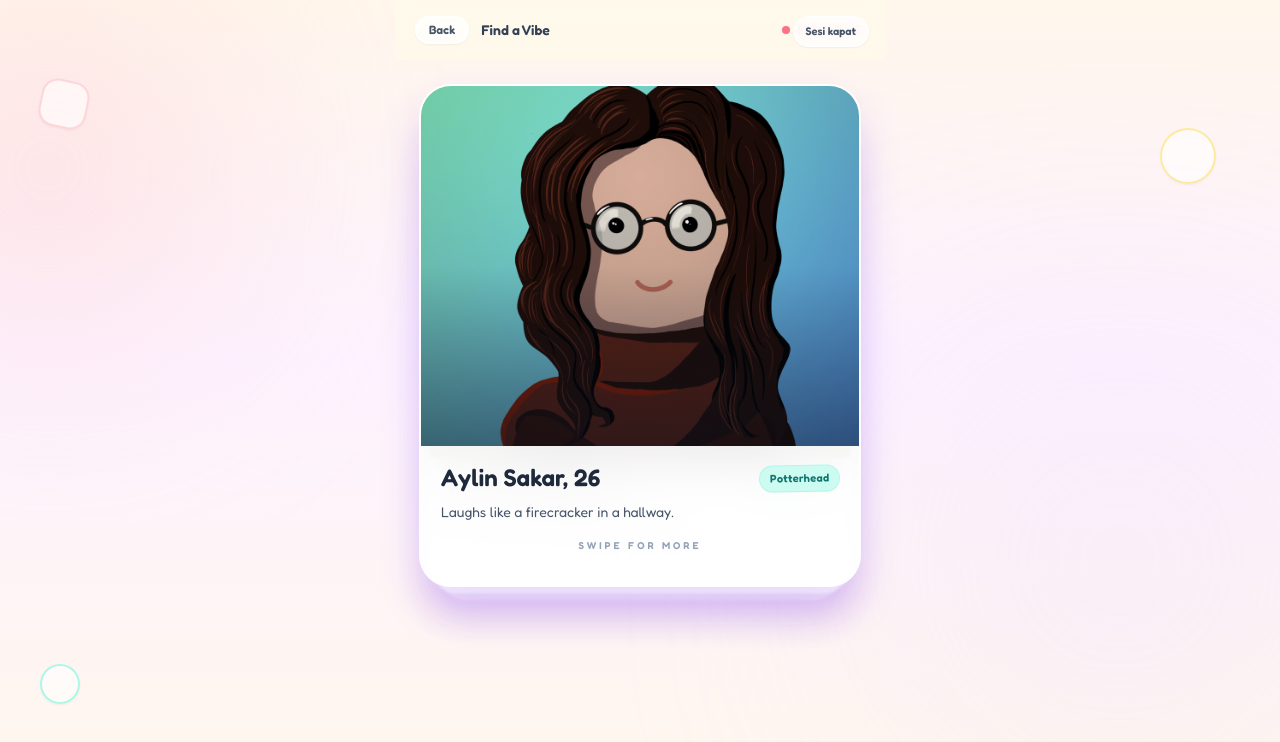
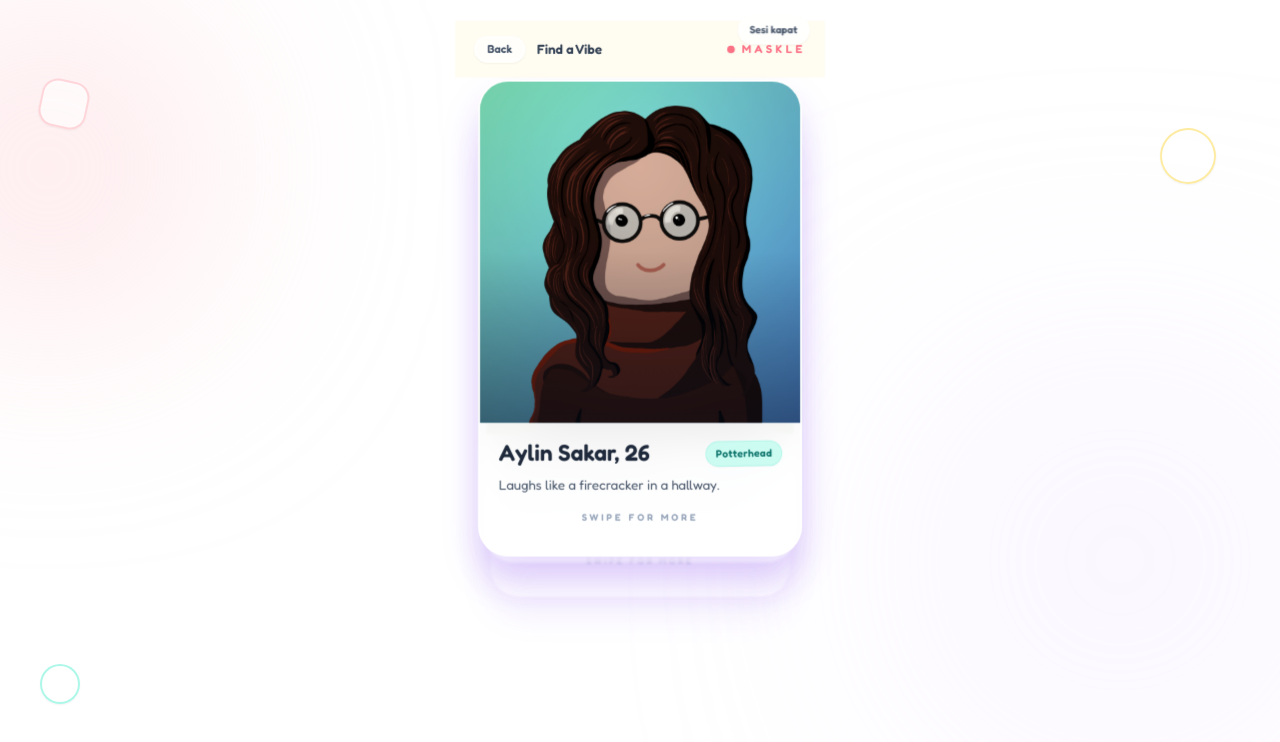
Before and after one commit to tamu-game/yank-the-mask, a Next.js app: page /feed in a window 1280 px wide. Shown: the top 742 px of the page. Built offline with nearby package versions, Linux system fonts and the light colour scheme.

Commit message:
improvements.

```diff
--- a/package.json
+++ b/package.json
@@ -2,6 +2,9 @@
   "name": "maskle",
   "version": "0.1.0",
   "private": true,
+  "engines": {
+    "node": ">=18.17.0 <23"
+  },
   "scripts": {
     "dev": "next dev",
     "build": "next build",
--- a/src/components/AppShell.tsx
+++ b/src/components/AppShell.tsx
@@ -1,9 +1,31 @@
+"use client";
+
 import type { ReactNode } from "react";
+import { useEffect, useState } from "react";
 import { BackgroundAudio } from "@/components/BackgroundAudio";
 
+const BASE_WIDTH = 390;
+const BASE_HEIGHT = 844;
+
 export const AppShell = ({ children }: { children: ReactNode }) => {
+  const [scale, setScale] = useState(1);
+
+  useEffect(() => {
+    const updateScale = () => {
+      const nextScale = Math.min(
+        window.innerWidth / BASE_WIDTH,
+        window.innerHeight / BASE_HEIGHT
+      );
+      setScale(nextScale);
+    };
+
+    updateScale();
+    window.addEventListener("resize", updateScale);
+    return () => window.removeEventListener("resize", updateScale);
+  }, []);
+
   return (
-    <div className="min-h-screen text-slate-900">
+    <div className="fixed inset-0 overflow-hidden text-slate-900">
       <div className="pointer-events-none fixed inset-0 -z-10 overflow-hidden">
         <div className="absolute -left-24 top-6 h-72 w-72 rounded-full bg-rose-200/60 blur-[120px]" />
         <div className="absolute right-0 top-1/2 h-80 w-80 rounded-full bg-purple-200/50 blur-[140px]" />
@@ -11,9 +33,20 @@ export const AppShell = ({ children }: { children: ReactNode }) => {
         <div className="absolute right-16 top-32 h-14 w-14 -rotate-6 rounded-full border-2 border-amber-200/80 bg-white/60 shadow-sm" />
         <div className="absolute bottom-24 left-10 h-10 w-10 rounded-full border-2 border-teal-200/80 bg-white/60 shadow-sm" />
       </div>
-      <div className="relative mx-auto h-screen max-h-[844px] w-full sm:max-w-[490px]">
-        <BackgroundAudio />
-        {children}
+      <div className="absolute inset-0 flex items-center justify-center">
+        <div
+          className="relative"
+          data-game-root
+          style={{
+            width: `${BASE_WIDTH}px`,
+            height: `${BASE_HEIGHT}px`,
+            transform: `scale(${scale})`,
+            transformOrigin: "center center"
+          }}
+        >
+          <BackgroundAudio />
+          {children}
+        </div>
       </div>
     </div>
   );
--- a/src/components/GuessDistribution.tsx
+++ b/src/components/GuessDistribution.tsx
@@ -50,7 +50,7 @@ export const GuessDistribution = ({
       {totalWins === 0 ? (
         <div className="mt-3 text-xs text-slate-500">Henüz yeterli veri yok.</div>
       ) : null}
-      <div className="mt-4 space-y-2">
+      <div className="mt-4 max-h-52 space-y-2 overflow-y-auto pr-1">
         {data.distribution.map((entry) => {
           const isHighlight = highlightQuestion === entry.question;
           const isMostCommon = entry.question === mostCommon.question && mostCommon.winCount > 0;
--- a/src/components/MatchClient.tsx
+++ b/src/components/MatchClient.tsx
@@ -36,7 +36,7 @@ type ResultOverlay = {
   outcome: "win" | "lose";
 };
 
-type RevealPhase = "idle" | "yank" | "alien";
+type RevealPhase = "idle" | "yank" | "alien" | "angry_init" | "angry_loop";
 
 const resultCopy: Record<string, { title: string; line: string; status: string }> = {
   "accuse-win": {
@@ -315,6 +315,7 @@ export const MatchClient = ({
       const shouldPlayYank =
         (chosenDecision === "accuse" && outcome === "win") ||
         (chosenDecision === "trust" && outcome === "lose");
+      const shouldPlayAngry = chosenDecision === "accuse" && outcome === "lose";
       void (async () => {
         const eventType = outcome === "win" ? "CORRECT_GUESS" : "WRONG_GUESS";
         const finalOutcome = outcome === "win" ? "WIN" : "LOSE";
@@ -330,6 +331,17 @@ export const MatchClient = ({
         revealTimerRef.current = window.setTimeout(() => {
           setRevealPhase("alien");
         }, gameConfig.yankMaskDurationMs);
+        return;
+      }
+      if (shouldPlayAngry) {
+        setRevealPhase("angry_init");
+        setResultOverlay({ decision: chosenDecision, outcome });
+        if (revealTimerRef.current) {
+          window.clearTimeout(revealTimerRef.current);
+        }
+        revealTimerRef.current = window.setTimeout(() => {
+          setRevealPhase("angry_loop");
+        }, gameConfig.angryInitDurationMs);
         return;
       }
       if (revealTimerRef.current) {
@@ -363,6 +375,8 @@ export const MatchClient = ({
       : null;
   const isAccuseWin =
     resultOverlay?.decision === "accuse" && resultOverlay?.outcome === "win" && showResultOverlay;
+  const isAccuseLose =
+    resultOverlay?.decision === "accuse" && resultOverlay?.outcome === "lose" && showResultOverlay;
   const isTrustLose =
     resultOverlay?.decision === "trust" && resultOverlay?.outcome === "lose" && showResultOverlay;
   const loveActive =
@@ -374,7 +388,11 @@ export const MatchClient = ({
         : isTrustLose
           ? "/characters/yank_mask_lose.gif"
           : "/characters/yank_mask.gif"
-      : revealPhase === "alien"
+      : revealPhase === "angry_init"
+        ? "/characters/angry_init.gif"
+        : revealPhase === "angry_loop"
+          ? "/characters/angry_loop.gif"
+          : revealPhase === "alien"
         ? isAccuseWin
           ? "/characters/alien_cry.gif"
           : isTrustLose
@@ -386,7 +404,11 @@ export const MatchClient = ({
             ? "/characters/talk.gif"
             : "/characters/character.gif";
   const portraitOverrideAlt =
-    revealPhase === "alien"
+    revealPhase === "angry_init"
+      ? "Angry reveal"
+      : revealPhase === "angry_loop"
+        ? "Angry loop"
+        : revealPhase === "alien"
       ? isAccuseWin
         ? "Alien crying"
         : isTrustLose
@@ -395,7 +417,7 @@ export const MatchClient = ({
       : revealPhase === "yank"
         ? isAccuseWin
           ? "Yank mask win"
-          : isTrustLose
+          : isTrustLose || isAccuseLose
             ? "Yank mask lose"
             : "Yank mask reveal"
         : loveActive
@@ -491,10 +513,10 @@ export const MatchClient = ({
         {story ? (
           <div className="pointer-events-auto w-full max-w-xl">
             <div
-              className={`rounded-[24px] border border-white/70 bg-white/95 text-center shadow-2xl transition-all duration-300 ease-out ${
+              className={`flex flex-col rounded-[24px] border border-white/70 bg-white/95 text-center shadow-2xl transition-all duration-300 ease-out ${
                 isResultCollapsed
                   ? "cursor-pointer px-4 py-3 max-h-[140px] overflow-hidden"
-                  : "cursor-pointer p-5 max-h-[520px]"
+                  : "cursor-pointer p-5 max-h-[60vh] overflow-y-auto"
               }`}
               role="button"
               tabIndex={0}
@@ -508,9 +530,7 @@ export const MatchClient = ({
             >
               <div
                 className={`transition-all duration-300 ease-out ${
-                  isResultCollapsed
-                    ? "max-h-0 opacity-0 pointer-events-none"
-                    : "max-h-[420px] opacity-100"
+                  isResultCollapsed ? "max-h-0 opacity-0 pointer-events-none" : "opacity-100"
                 }`}
               >
                 {persistentSummary ? (
--- a/src/components/cafe/CafeScene.tsx
+++ b/src/components/cafe/CafeScene.tsx
@@ -104,6 +104,15 @@ export const CafeScene = ({
         <div className="relative flex-1">
           <div className="absolute inset-x-0 bottom-[40%] flex justify-center">
             <div className="relative h-[80vh] w-[108%] max-w-[880px]">
+              <div className="absolute inset-x-0 bottom-[-35vh] z-0 h-[80vh] w-full">
+                <Image
+                  src="/backgrounds/chair.png"
+                  alt="Chair"
+                  fill
+                  className="object-contain object-bottom"
+                  sizes="100vw"
+                />
+              </div>
               <CharacterSprite
                 src={portraitSrc}
                 alt={portraitAlt}
--- a/src/components/cafe/CharacterSprite.tsx
+++ b/src/components/cafe/CharacterSprite.tsx
@@ -23,7 +23,7 @@ export const CharacterSprite = ({
         fill
         priority={priority}
         sizes="(max-width: 640px) 80vw, (max-width: 1024px) 60vw, 520px"
-        className="object-contain object-bottom"
+        className="object-contain object-bottom scale-[0.8] origin-bottom -translate-y-10"
       />
     </div>
   );
--- a/src/lib/config.ts
+++ b/src/lib/config.ts
@@ -32,5 +32,6 @@ export const gameConfig = {
     maxConsolation: 16
   },
   minQuestionsToDecide: 1,
-  yankMaskDurationMs: 1740
+  yankMaskDurationMs: 1740,
+  angryInitDurationMs: 1440
 } as const;
--- a/src/styles/globals.css
+++ b/src/styles/globals.css
@@ -10,6 +10,23 @@ body {
   @apply text-slate-900 antialiased;
   background: linear-gradient(180deg, #fff6ec 0%, #fdf2ff 45%, #fff7ed 100%);
   min-height: 100%;
+}
+
+[data-game-root] {
+  width: 390px;
+  height: 844px;
+}
+
+[data-game-root] .min-h-screen {
+  min-height: 844px !important;
+}
+
+[data-game-root] .h-screen {
+  height: 844px !important;
+}
+
+[data-game-root] .w-screen {
+  width: 390px !important;
 }
 
 .glitch {
```
Also changed, not shown: public/backgrounds/chair.png (added), 1 other file (tests, documents, lock files or other folders).
